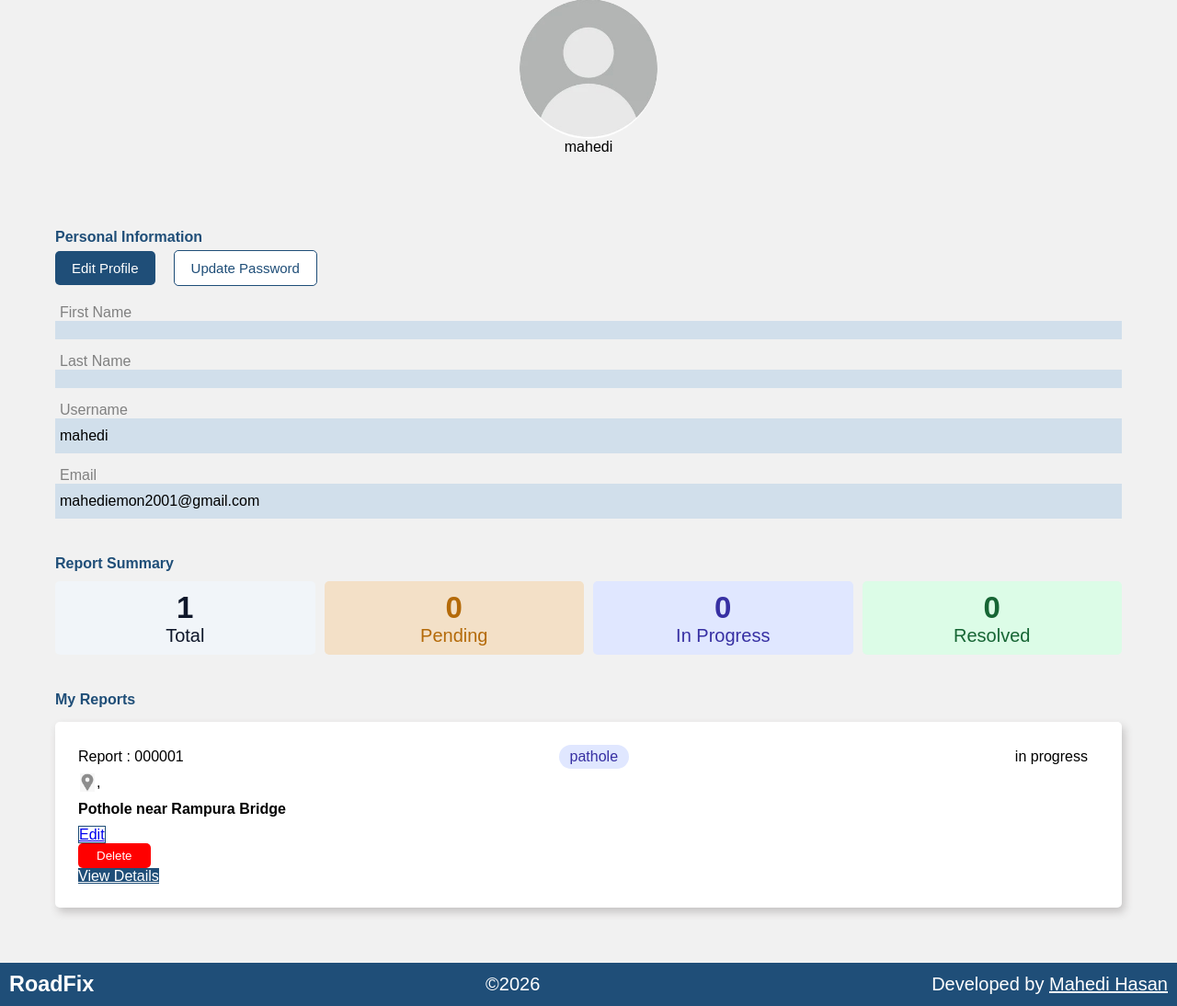
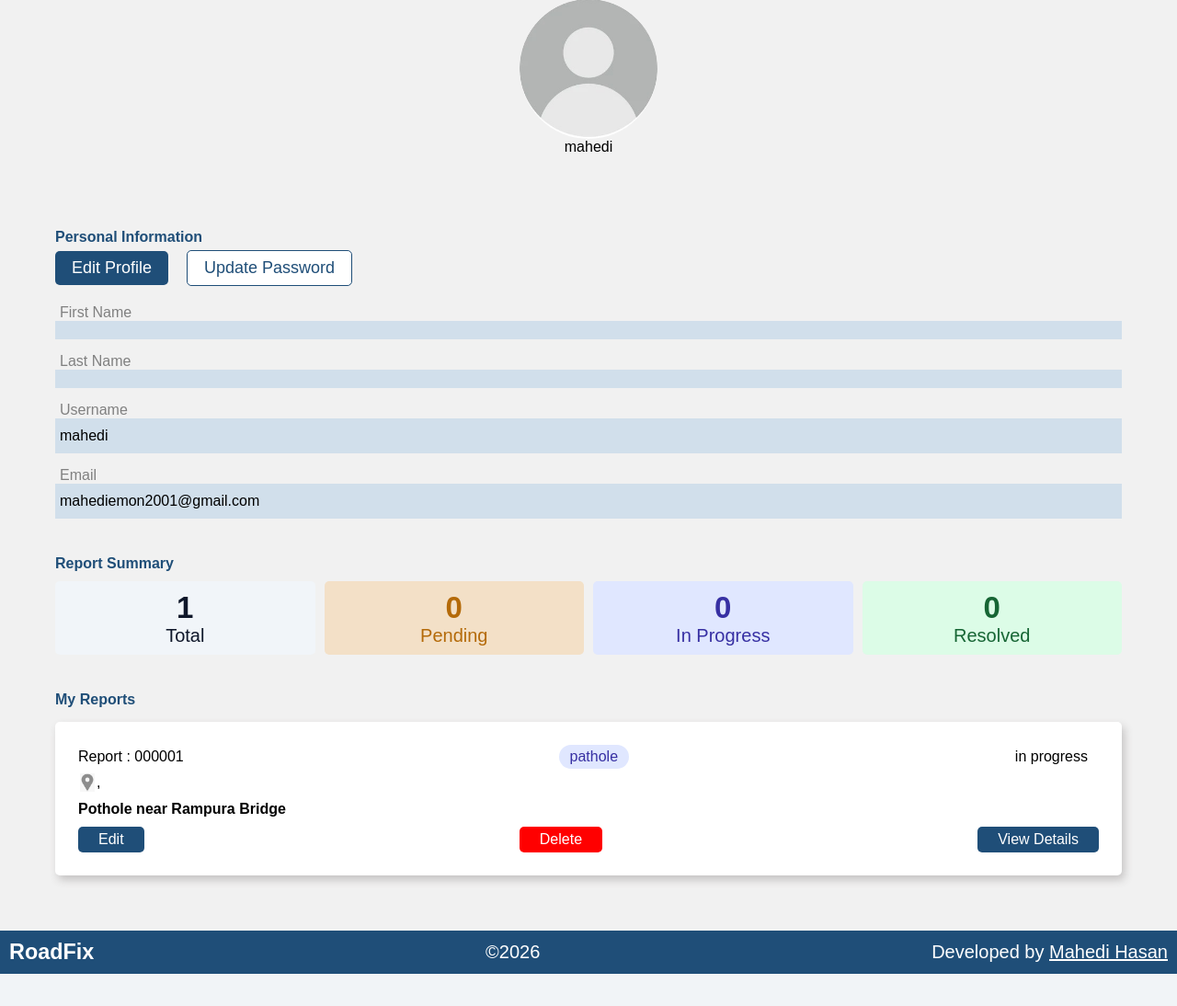
Before and after one commit to mahedi195/RoadFix-Dhaka-Road-Problem-Reporting-System, a Django app: page /accounts/myProfile/ in a window 1280 px wide. Shown: the part 71-1165 px from the top of the page at 92% size. After the commit the page ends 1130 px from the top, so only its background shows below. Run offline with Django 5.2, Linux system fonts and the light colour scheme; a user stored in the database is signed in; data comes from the database, SQL or seed files in the repository.

Commit message:
edit, delete, view more buttons color, background color done

```diff
--- a/static/css/userProfile.css
+++ b/static/css/userProfile.css
@@ -58,10 +58,18 @@
 
  .edit_and_password button a {
      text-decoration: none;
+     color: white;
  }
 
+.edit_and_password .editBtn:hover{
+    background-color: white;
+    border: 1px solid #1F4E78;
 
+}
 
+.edit_and_password .editBtn:hover a{
+    color: #1F4E78;
+}
  .personalInformationText p {
      margin-bottom: 5px;
      margin-top: 20px;
@@ -325,68 +333,67 @@
      color: #3730a3;
  }
 
- button a {
+
+ a {
      text-decoration: none;
-     font-size: 15px;
  }
 
- button {
-     padding: 6px 20px;
-     border-radius: 5px;
-     border: none;
+ .edit_delete_viewDetils_button {
+     display: flex;
+     align-items: center;
+     justify-content: space-between;
+ }
 
+ .edit_delete_viewDetils_button a {
+     padding: 5px 22px;
  }
 
  .edittBtn {
+     color: white;
+     background-color: #1F4E78;
+     border: none;
+     border-radius: 5px;
+     font-size: 16px;
+         padding: 5px 22px;
+         cursor: pointer;
+ }
+
+ .edittBtn:hover {
+     color: #1F4E78;
      background-color: white;
      border: 1px solid #1F4E78;
  }
 
- .deleteBtn {
+
+  .deleteBtn {
      color: white;
      background-color: red;
- }
-
- .view_details_btn {
-     background-color: #1F4E78;
-     color: white;
- }
-
- .edittBtn a {
-     color: #1F4E78;
+     border: none;
+     border-radius: 5px;
+     font-size: 16px;
+         padding: 5px 22px;
+                  cursor: pointer;
 
  }
 
- .deleteBtn a {
-     color: white;
-
+ .deleteBtn:hover {
+     color: red;
+     background-color: rgb(248, 217, 217);
  }
 
- .view_details_btn a {
+
+  .view_details_btn {
      color: white;
-
+     background-color: #1F4E78;
+     border: none;
+     border-radius: 5px;
+     font-size: 16px;
+         padding: 5px 22px;
+         cursor: pointer;
  }
 
- .editBtn a {
-     color: white;
-
+ .view_details_btn:hover {
+     color: #1F4E78;
+     background-color: white;
+     border: 1px solid #1F4E78;
  }
-
- .editBtn {
-     background-color: white;
- }
-
- .Photos_and_viewDetails {
-     display: grid;
-     grid-template-columns: repeat(3, minmax(0, 1fr));
-     gap: 20px;
- }
-
- button {
-     cursor: pointer;
-     transition: transform 0.3s ease;
- }
-
- button:hover {
-     transform: scale(1.02);
- }
--- a/templates/userProfile.html
+++ b/templates/userProfile.html
@@ -167,6 +167,8 @@
 
                         </div>
 
+
+                        <div class="edit_delete_viewDetils_button">
                             <a href="{% url 'edit_report' reports.id %}" class="edittBtn">
                                 Edit
                             </a>
@@ -178,7 +180,7 @@
 
                                 {% csrf_token %}
 
-                            <button class="deleteBtn">
+                                <button class="deleteBtn" >
                                     Delete
                                 </button>
                             </form>
@@ -188,6 +190,7 @@
                             <a href="{% url 'specific_report_details' reports.id %}" class="view_details_btn">
                                 View Details
                             </a>
+                        </div>
 
                     </div>
 
```
Lines whose indentation alone changed are shown as unchanged.
